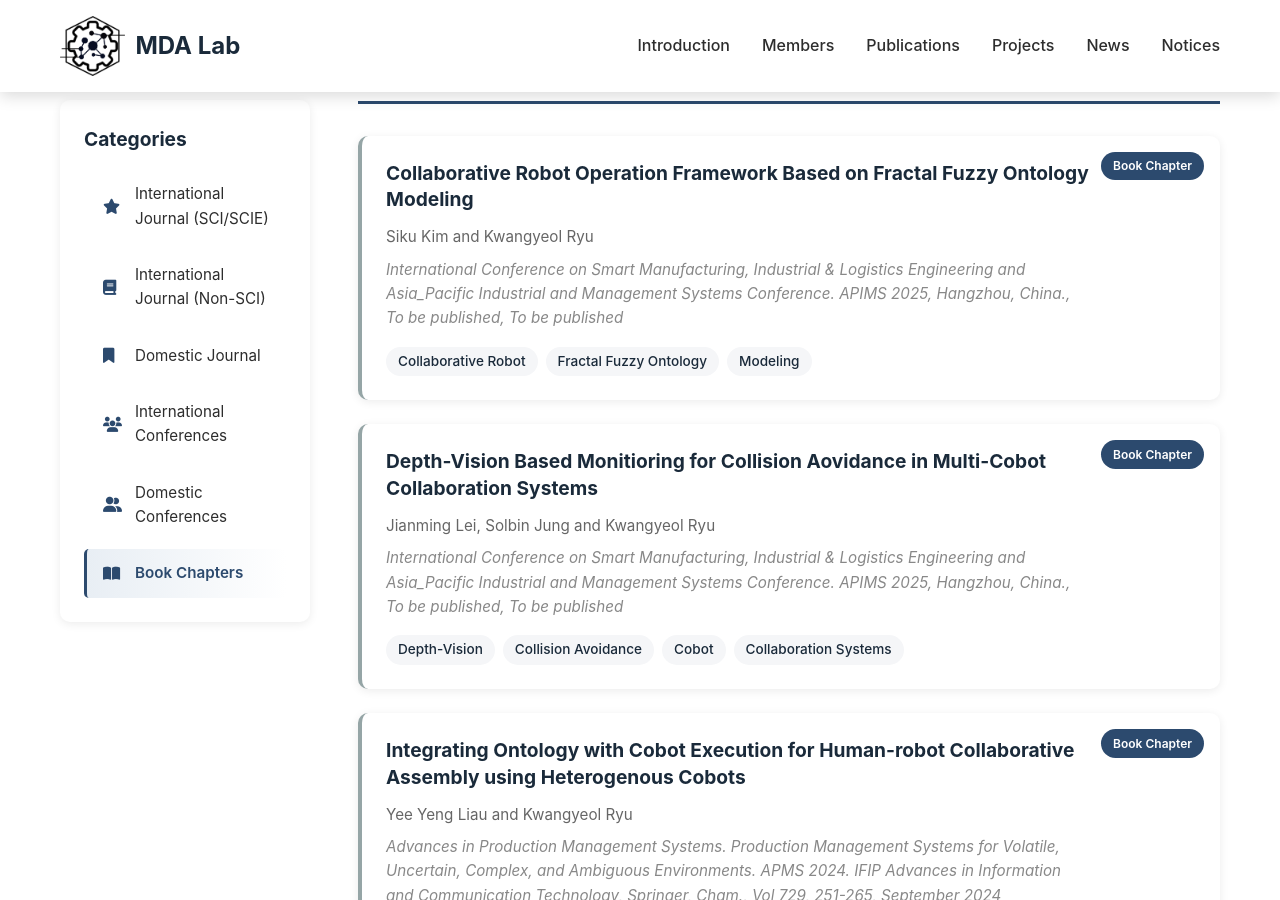
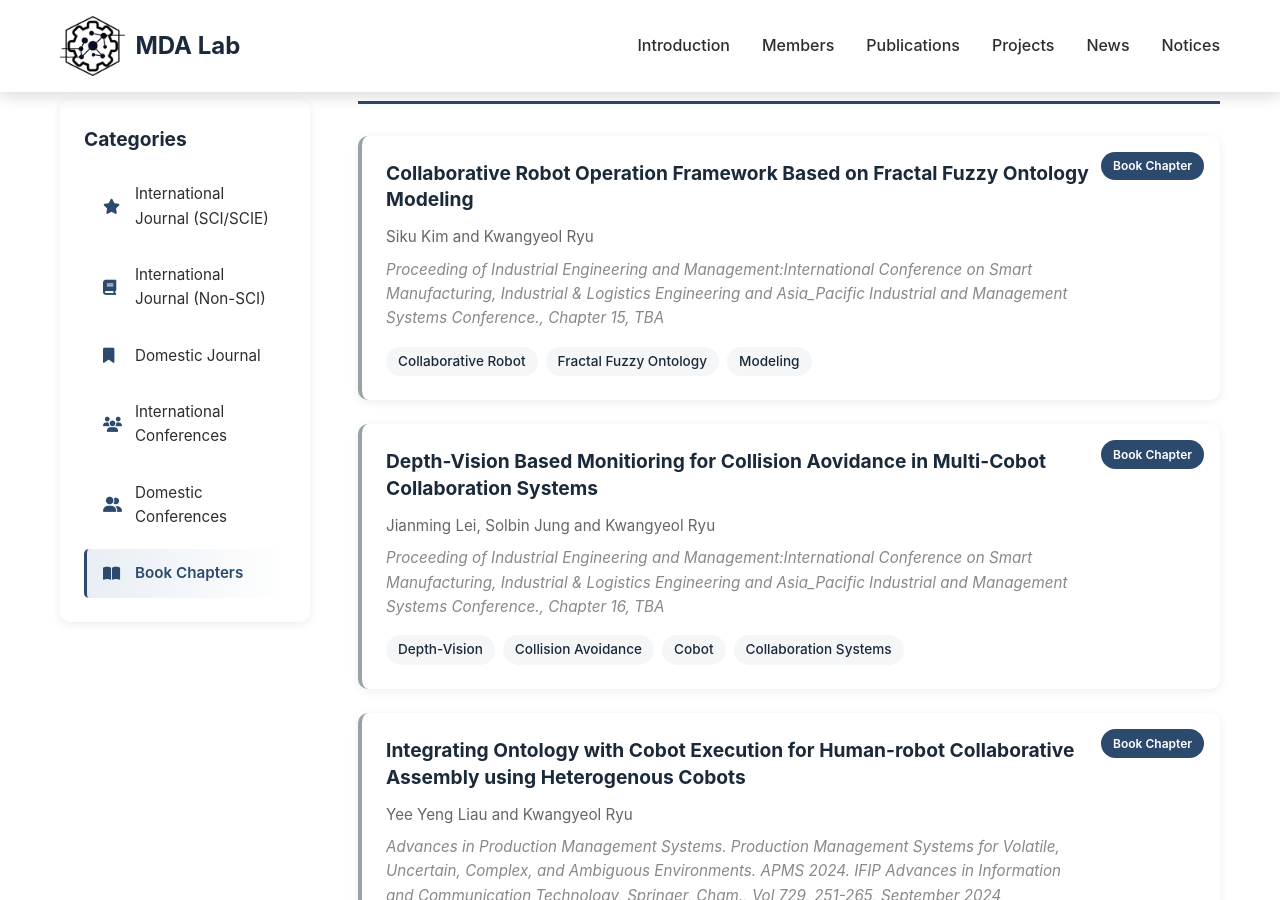
Before and after one commit to PNU-MDA-LAB/PNU-MDA-LAB.github.io, a Jekyll site: the page built from pages/publications.html, in a window 1280 px wide and 900 px high, scrolled down 96765 px. Built offline with Jekyll 4.4.1, drawn with Linux system fonts in a browser that asks for light colours.

```diff
--- a/_data/publications/book_chapters.yml
+++ b/_data/publications/book_chapters.yml
@@ -1,11 +1,11 @@
 - title: "Collaborative Robot Operation Framework Based on Fractal Fuzzy Ontology Modeling"
   authors: "Siku Kim and Kwangyeol Ryu"
-  journal: "International Conference on Smart Manufacturing, Industrial & Logistics Engineering and Asia_Pacific Industrial and Management Systems Conference. APIMS 2025, Hangzhou, China."
-  volume: "To be published"
-  date: "To be published"
+  journal: "Proceeding of Industrial Engineering and Management:International Conference on Smart Manufacturing, Industrial & Logistics Engineering and Asia_Pacific Industrial and Management Systems Conference."
+  volume: "Chapter 15"
+  date: "TBA"
   badge: "Book Chapter"
   isbn: "978-981-92-0212-6"
-  editors: "To be published"
+  editors: ""
   tags: ["Collaborative Robot", "Fractal Fuzzy Ontology", "Modeling"]
   project_link: ""
   paper_link: ""
@@ -13,12 +13,12 @@
 
 - title: "Depth-Vision Based Monitioring for Collision Aovidance in Multi-Cobot Collaboration Systems"
   authors: "Jianming Lei, Solbin Jung and Kwangyeol Ryu"
-  journal: "International Conference on Smart Manufacturing, Industrial & Logistics Engineering and Asia_Pacific Industrial and Management Systems Conference. APIMS 2025, Hangzhou, China."
-  volume: "To be published"
-  date: "To be published"
+  journal: "Proceeding of Industrial Engineering and Management:International Conference on Smart Manufacturing, Industrial & Logistics Engineering and Asia_Pacific Industrial and Management Systems Conference."
+  volume: "Chapter 16"
+  date: "TBA"
   badge: "Book Chapter"
   isbn: "978-981-92-0212-6"
-  editors: "To be published"
+  editors: ""
   tags: ["Depth-Vision", "Collision Avoidance", "Cobot", "Collaboration Systems"]
   project_link: ""
   paper_link: ""
```
